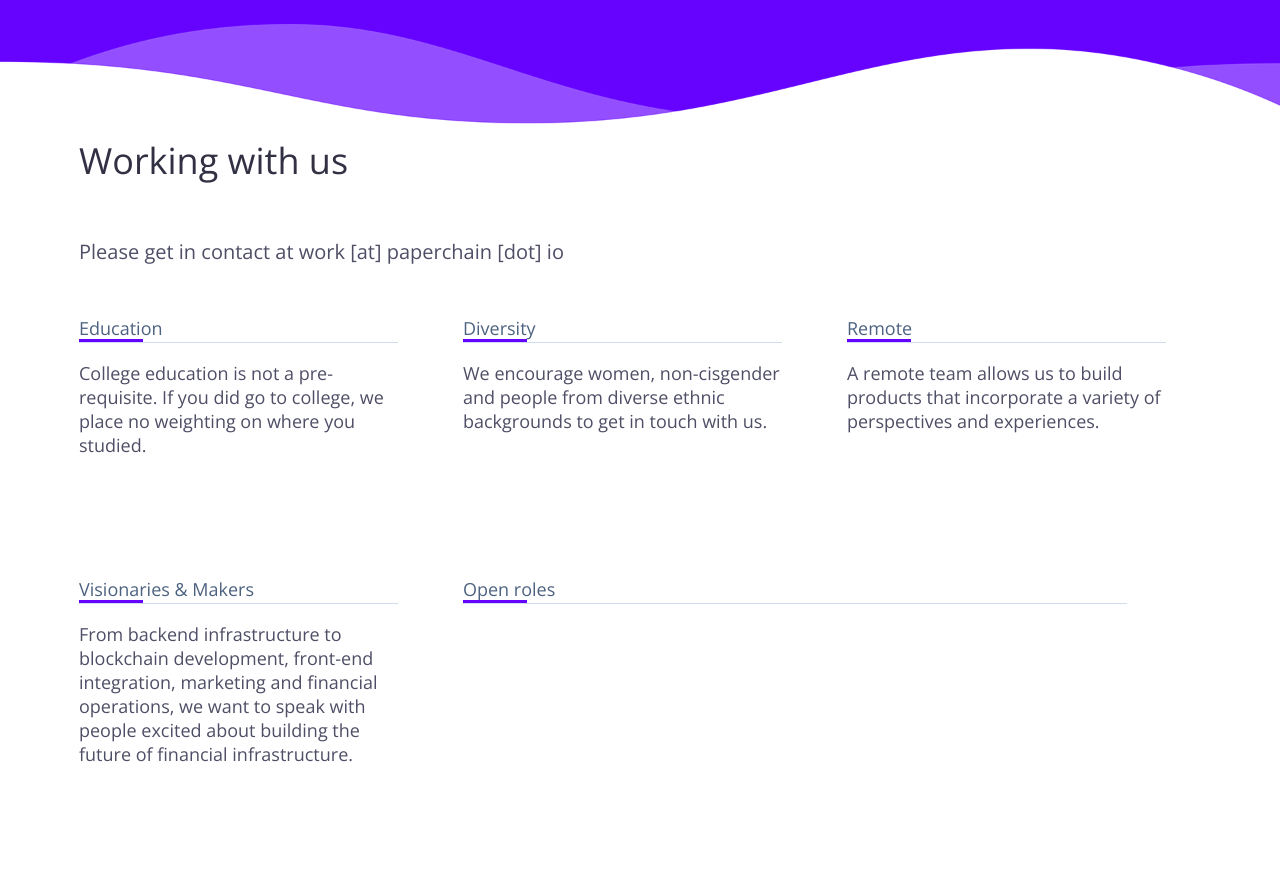
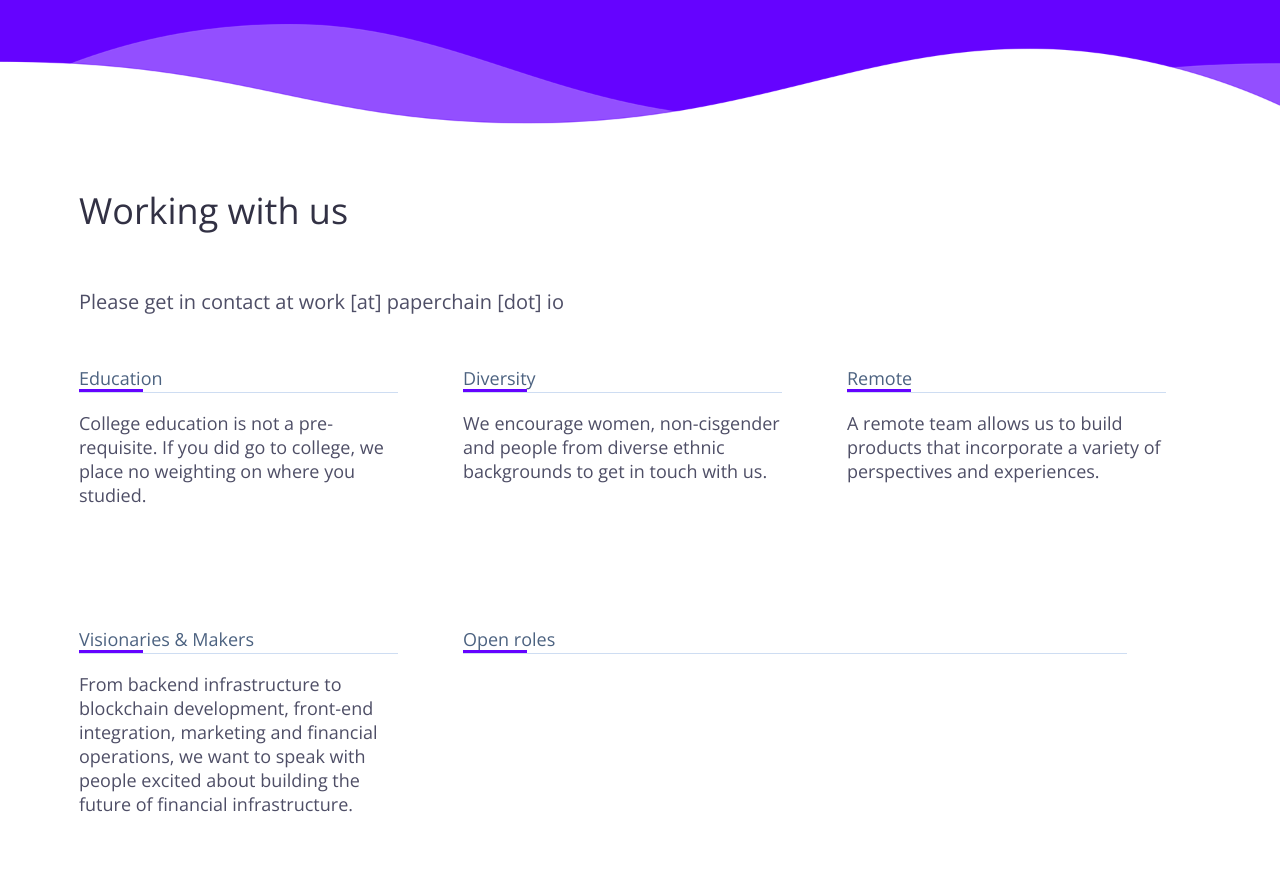
Before and after one commit to Paperchain/Paperchain.github.io, a plain HTML site: page jobs/index.html in a window 1280 px wide. Shown: the part 820-1709 px from the top of the page. Drawn offline with nearby package versions, Linux system fonts and the light colour scheme; a script that the page names is missing.

Commit message:
fix jobs padding

```diff
--- a/jobs/index.html
+++ b/jobs/index.html
@@ -128,7 +128,7 @@ j=d.createElement(s),dl=l!='dataLayer'?'&l='+l:'';j.async=true;j.src=
 		<div class="container">
 			<div class="row">
 				<div class="col-12">
-					<h3 class="section__title">Working with us</h3>
+					<h3 class="section__title" style="padding-top:50px;">Working with us</h3>
 					<p class="section__description">Please get in contact at work [at] paperchain [dot] io</p>
 				</div>
 			</div>
```
